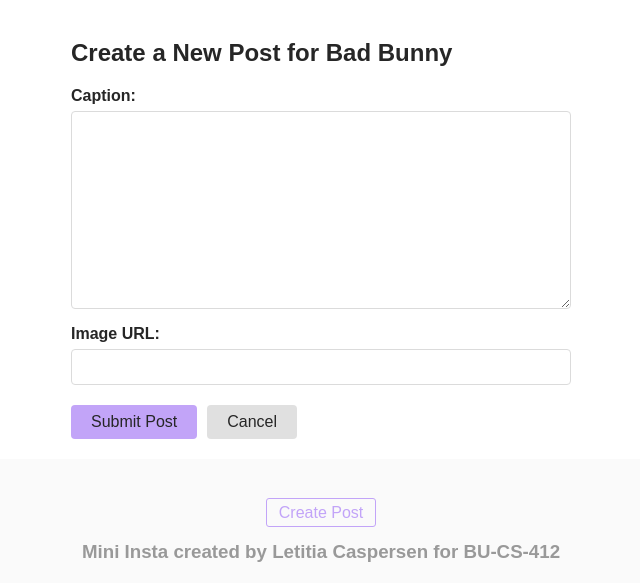
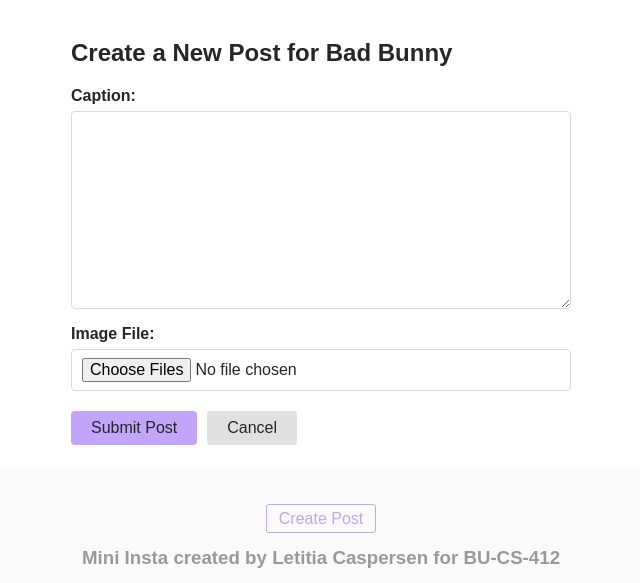
Before and after one commit to Letitiac33/cs412, a Django app: page /mini_insta/profile/1/create_post in a window 1280 px wide. Shown: the part 169-752 px from the top of the page, without its empty margins (319-959 px from the left). Run offline with Django 5.2, Linux system fonts and the light colour scheme; data comes from the database, SQL or seed files in the repository; both versions use the stored data as it was after the commit.

Commit message:
updated create_post_form and tested with many pictures of my dog

```diff
--- a/mini_insta/forms.py
+++ b/mini_insta/forms.py
@@ -8,7 +8,6 @@ from .models import *
 class CreatePostForm(forms.ModelForm):
     '''A form to add a post to the database.'''
 
-    image_url = forms.URLField(label='Image URL', required=False)
     image_file = forms.ImageField(label='Image File', required=False)
 
     class Meta:
--- a/mini_insta/templates/mini_insta/create_post_form.html
+++ b/mini_insta/templates/mini_insta/create_post_form.html
@@ -1,5 +1,5 @@
 <!-- File: create_post_form.html -->
-<!-- Author: Letitia Caspersen (letitiac@bu.edu), 2/19/2026 -->
+<!-- Author: Letitia Caspersen (letitiac@bu.edu), 2/26/2026 -->
 <!-- HTML page for mini insta, form to create a new post -->
 
 {% extends 'mini_insta/base.html' %}
@@ -8,7 +8,7 @@
 <div class="create_post">
     <h2>Create a New Post for {{ profile.display_name }}</h2>
 
-    <form method="POST" action="{% url 'create_post' profile.pk %}">
+    <form method="POST" enctype="multipart/form-data" action="{% url 'create_post' profile.pk %}">
         {% csrf_token %}
 
         <div class="form_field">
@@ -17,8 +17,8 @@
         </div>
 
         <div class="form_field">
-            <label for="image_url">Image URL:</label>
-            {{ form.image_url }}
+            <label for="image_file">Image File:</label>
+            <input type="file" name="image_file" multiple>
         </div>
 
         <div class="form_buttons">
--- a/mini_insta/views.py
+++ b/mini_insta/views.py
@@ -43,12 +43,13 @@ class CreatePostView(CreateView):
         form.instance.profile = profile
         response = super().form_valid(form)
 
-        image_url = self.request.POST.get('image_url')
-        image_file = self.request.FILES.get('image_file')
+        ### Deprecated Code ###
+        # image_url = self.request.POST.get('image_url')
+        # if image_url:
+        #    Photo.objects.create(post=self.object, image_url=image_url)
 
-        if image_url:
-            Photo.objects.create(post=self.object, image_url=image_url)
-        elif image_file:
+        image_files = self.request.FILES.getlist('image_file')
+        for image_file in image_files:
             Photo.objects.create(post=self.object, image_file=image_file)
 
         return response
```
Also changed, not shown: db.sqlite3, media/IMG_0008.jpeg (added), media/IMG_0356.JPG (added), media/IMG_8905.jpeg (added), 4 other files.
